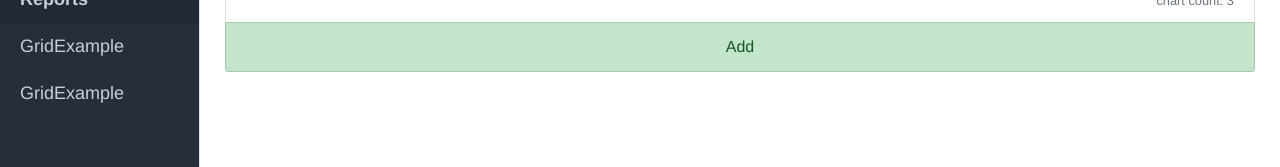
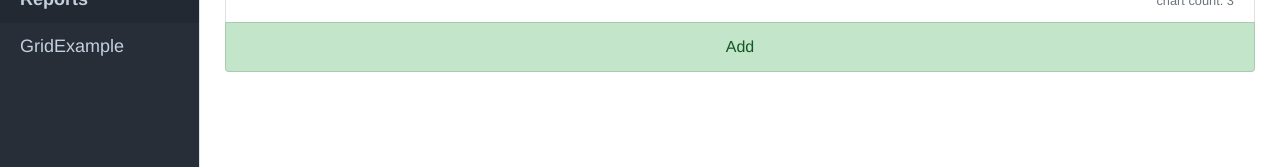
Before and after one commit to nishai/SDP-Dashboard-frontend, a Vue app: page /#/reports in a window 1280 px wide. Shown: the part 292-459 px from the top of the page. Built offline with nearby package versions, Linux system fonts and the light colour scheme.

Commit message:
merging fix part 12 (prune  branches/rebase)
rebasing a bunch of sub branches I used to fix this branch.

```diff
--- a/src/router/routes.js
+++ b/src/router/routes.js
@@ -45,11 +45,6 @@ export const navRoutes = [
     path: '/grid',
     component: GridExample,
   },
-   {
-    name: 'GridExample',
-    path: '/grid',
-    component: GridExample,
-  },
 
 ];
 
```
